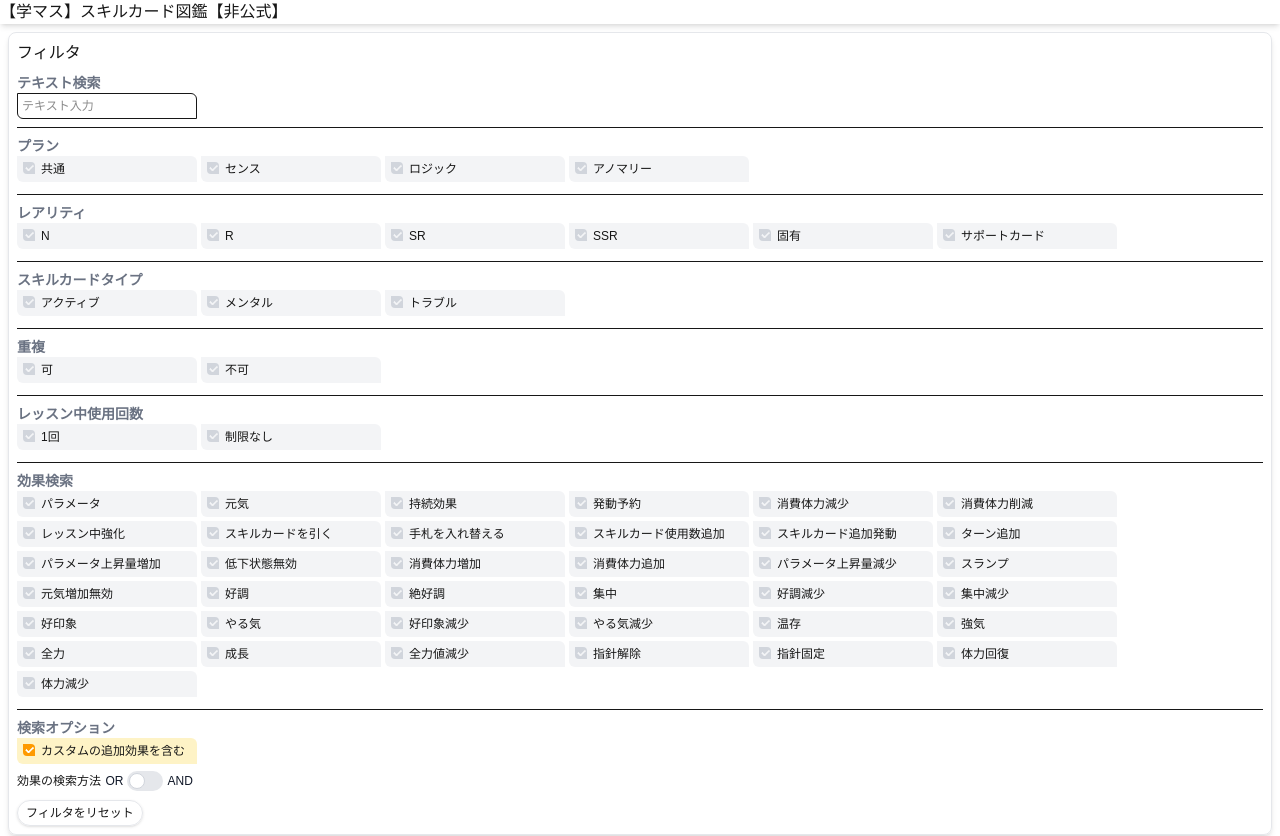
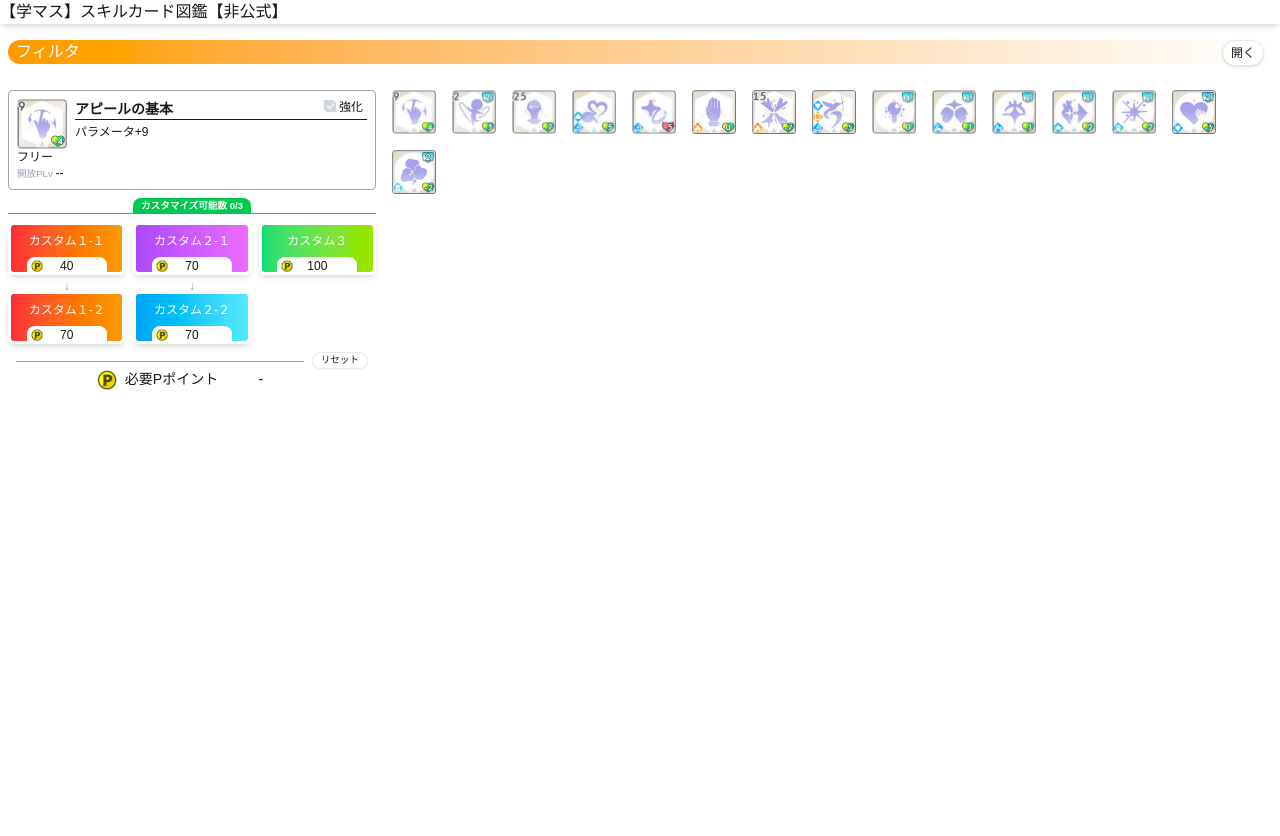
Before and after one commit to usiotiaki/gakumas_skilllist, a Next.js app: page / in a window 1280 px wide. Shown: the top 836 px of the page. After the commit the page ends 800 px from the top, so only its background shows below. Built offline with nearby package versions, Linux system fonts and the light colour scheme; a web font is replaced by a local one.

Commit message:
フィルタの開閉追加

```diff
--- a/app/globals.css
+++ b/app/globals.css
@@ -95,3 +95,9 @@ body {
 #filter .checklabel input:checked + span {
   background-color: var(--color-amber-100);
 }
+
+/* フィルタをリセット ボタン */
+.btn-reset {
+  margin-left: calc( 100% - ( var(--spacing) * 6 + 9em + 2px ) );
+  transform: translateY(-1em);
+}
--- a/app/page.tsx
+++ b/app/page.tsx
@@ -7,6 +7,7 @@ import skillEffects from "./data/skill_effect.json";
 
 export default function Home() {
   const [evolve, setChecked] = useState(false);
+  const [open, setOpen] = useState(false);
 
   return (
     <div className="w-full">
@@ -14,10 +15,18 @@ export default function Home() {
         <h1>【学マス】スキルカード図鑑【非公式】</h1>
       </header>
       <main className="w-full">
-        <div className="w-full p-2">
-          <div className="w-full p-2 border border-gray-200 rounded-lg shadow-md">
-            <h2>フィルタ</h2>
-            <form action="" id="filter">
+        <div className="w-full pt-2 px-2">
+          <div className="relative w-full pt-2">
+            <h2 className="px-2 rounded-full bg-linear-to-r from-amber-500 to-white text-white">フィルタ</h2>
+            <button
+              onClick={() => setOpen(!open)}
+              className="absolute top-2 right-2 border border-gray-200 py-1 px-2 rounded-full bg-white shadow-sm text-xs"
+            >
+              {open ? '閉じる' : '開く'}
+            </button>
+            <form action="" id="filter"
+              className={`relative my-2 border border-gray-200 rounded-lg px-2 bg-white shadow-md overflow-scroll transition-all duration-300 ${open ? 'max-h-[1000] opacity-100' : 'max-h-0 opacity-0'}
+            `}>
               {/* テキスト検索 */}
               <div className="border-b py-2">
                 <h3 className="text-sm text-gray-500 font-semibold">テキスト検索</h3>
@@ -34,10 +43,10 @@ export default function Home() {
               {/* レアリティ */}
               <div className="border-b py-2">
                 <h3 className="text-sm text-gray-500 font-semibold">レアリティ</h3>
-                <label className="checklabel"><input name="rarity" type="checkbox" value="N" /><span>N</span></label>
-                <label className="checklabel"><input name="rarity" type="checkbox" value="R" /><span>R</span></label>
-                <label className="checklabel"><input name="rarity" type="checkbox" value="SR" /><span>SR</span></label>
-                <label className="checklabel"><input name="rarity" type="checkbox" value="SSR" /><span>SSR</span></label>
+                <label className="checklabel"><input name="rarity" type="checkbox" value="N" /><span>N(基本系)</span></label>
+                <label className="checklabel"><input name="rarity" type="checkbox" value="R" /><span>R(青枠)</span></label>
+                <label className="checklabel"><input name="rarity" type="checkbox" value="SR" /><span>SR(金枠)</span></label>
+                <label className="checklabel"><input name="rarity" type="checkbox" value="SSR" /><span>SSR(虹枠)</span></label>
                 <label className="checklabel"><input name="rarity" type="checkbox" value="unique" /><span>固有</span></label>
                 <label className="checklabel"><input name="rarity" type="checkbox" value="support" /><span>サポートカード</span></label>
               </div>
@@ -87,7 +96,7 @@ export default function Home() {
                   </label>
                 </div>
               </div>
-              <button type="button" className="border border-gray-200 py-1 px-2 rounded-full shadow-sm text-xs">フィルタをリセット</button>
+              <button type="button" className="sticky bottom-0 right-0 bg-white border border-gray-200 py-1 px-2 rounded-full shadow-sm text-xs btn-reset">フィルタをリセット</button>
             </form>
           </div>
         </div>
```
